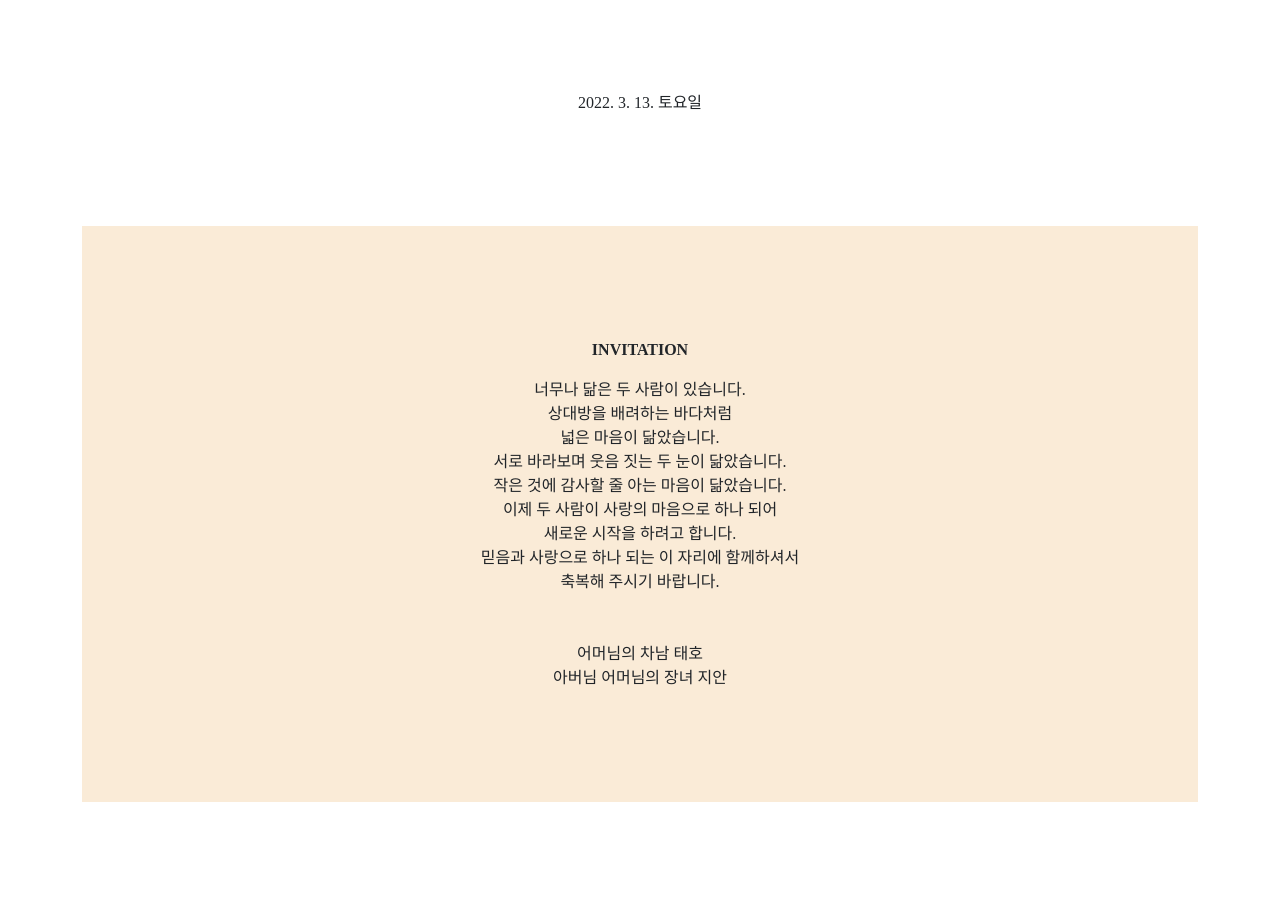
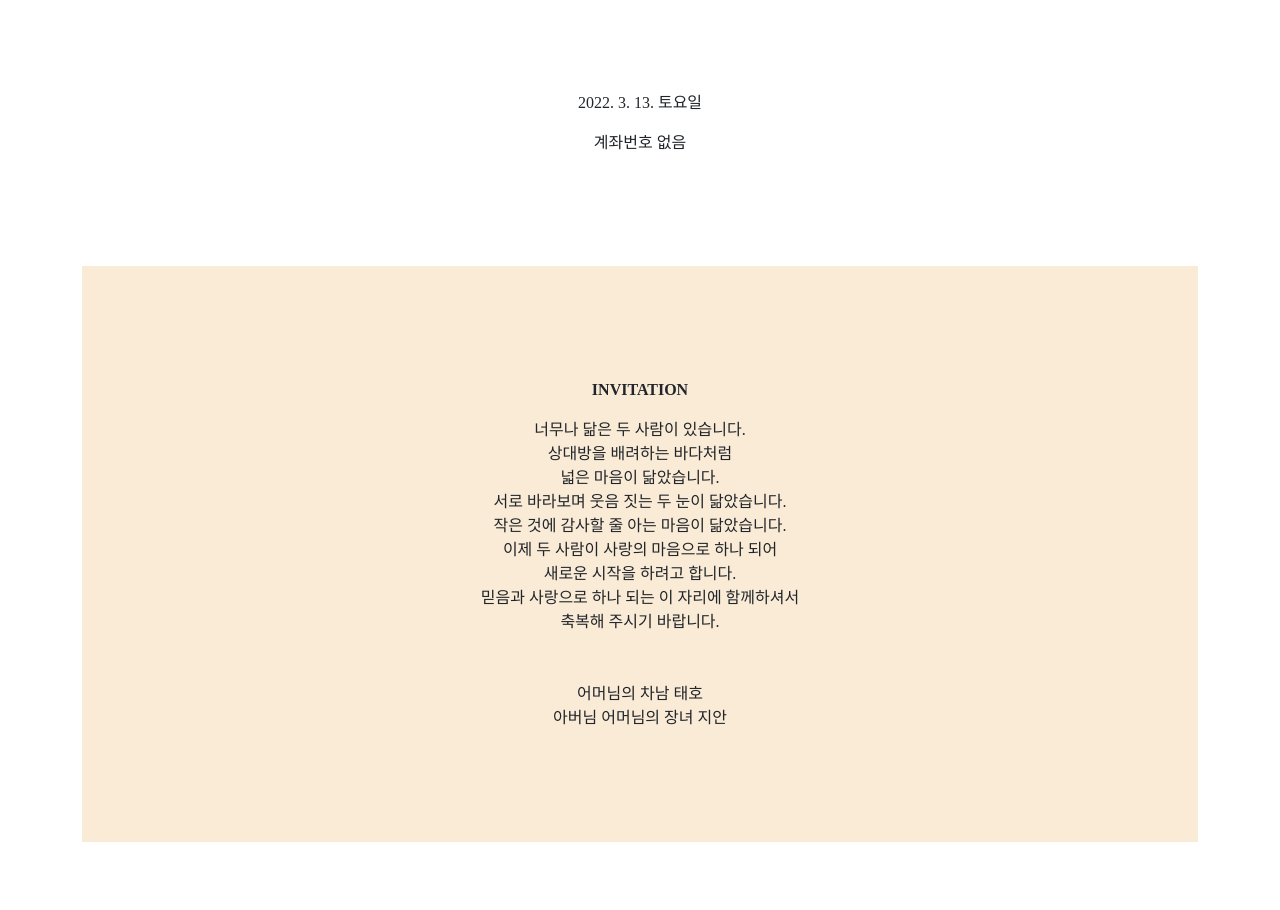
Before and after one commit to kr-Taeho/kr-taeho.github.io, a plain HTML site: page no.html in a window 1280 px wide. Shown: the part 1120-2030 px from the top of the page. Drawn offline with nearby package versions, Linux system fonts and the light colour scheme; a web font is replaced by a local one.

Commit message:
Update no.html

```diff
--- a/no.html
+++ b/no.html
@@ -4,7 +4,7 @@
     <meta charset="UTF-8">
     <meta content="IE=edge" http-equiv="X-UA-Compatible">
     <meta content="width=device-width, initial-scale=1" name="viewport">
-    <title>김태호와 안지안의 결혼식</title>
+    <title>김태호와 안지안의 결혼</title>
     <meta content="김태호와 안지안의 결혼을 축하해주세요!" name="description"/>
     <link href="./css/index.css" rel="stylesheet" />
     <!-- JavaScript Bundle with Popper -->
@@ -24,6 +24,7 @@
     </div>
     <div class="label">
       <p>2022. 3. 13. 토요일</p>
+      <p>계좌번호 없음</p>
     </div>
     <div class="container invitation-bg-color label">
       <p>INVITATION</p>
```
